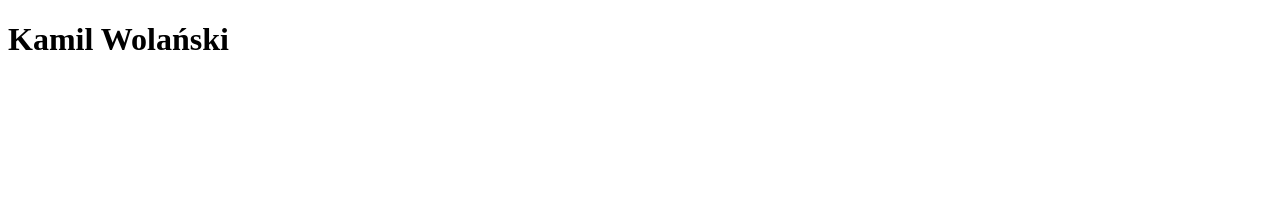
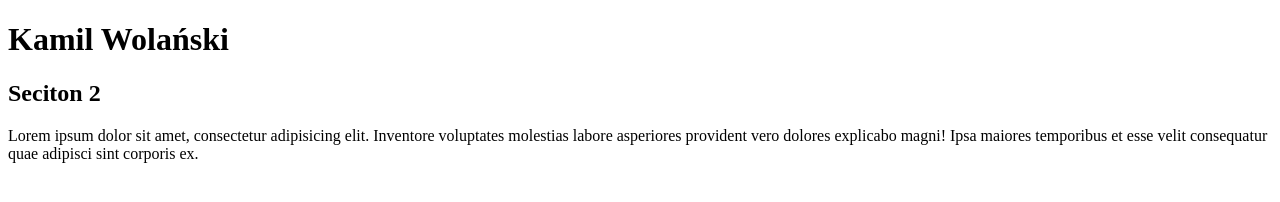
Before and after one commit to kamilwolanski/temp-repository, a plain HTML site: page index.html in a window 1280 px wide. Drawn offline with Linux system fonts and the light colour scheme.

Commit message:
added h2 section 2

```diff
--- a/index.html
+++ b/index.html
@@ -8,5 +8,7 @@
 </head>
 <body>
     <h1>Kamil Wolański</h1>
+    <h2>Seciton 2</h2>
+    <p>Lorem ipsum dolor sit amet, consectetur adipisicing elit. Inventore voluptates molestias labore asperiores provident vero dolores explicabo magni! Ipsa maiores temporibus et esse velit consequatur quae adipisci sint corporis ex.</p>
 </body>
 </html>
```
